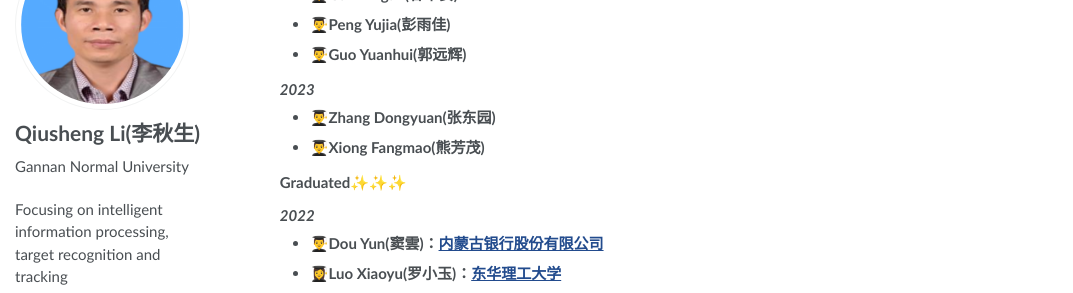
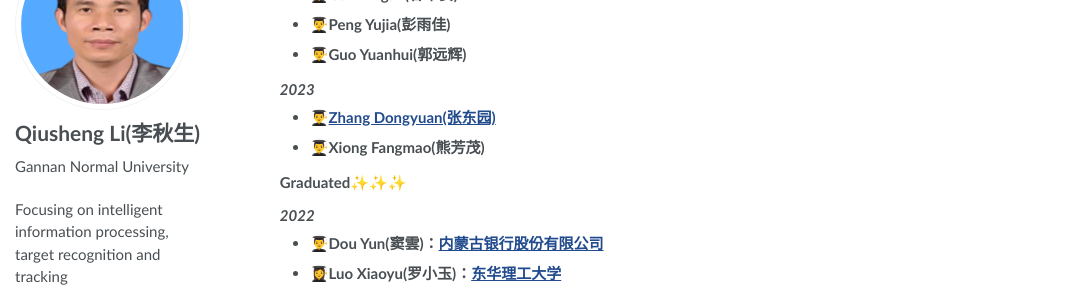
Before and after one commit to zhdongyuan/liqiusheng, a Jekyll site: the page built from _pages/about.md, in a window 1280 px wide and 900 px high, scrolled down 6068 px. Shown: the part 152-445 px from the top of the window, without its empty margins (0-1073 px from the left). Built offline with Jekyll 4.4.1, drawn with Linux system fonts in a browser that asks for light colours; part of the change alters nothing that is shown.

```diff
--- a/_pages/about.md
+++ b/_pages/about.md
@@ -192,7 +192,7 @@ My research interests include algorithm innovation and system application in rad
 - **👨‍🎓Guo Yuanhui(郭远辉)**
 
 #### *2023*
-- **👨‍🎓Zhang Dongyuan(张东园)**
+- **👨‍🎓[Zhang Dongyuan(张东园)](https://zhdongyuan.github.io/)**
 - **👨‍🎓Xiong Fangmao(熊芳茂)**
 
 ### Graduated✨✨✨
```
